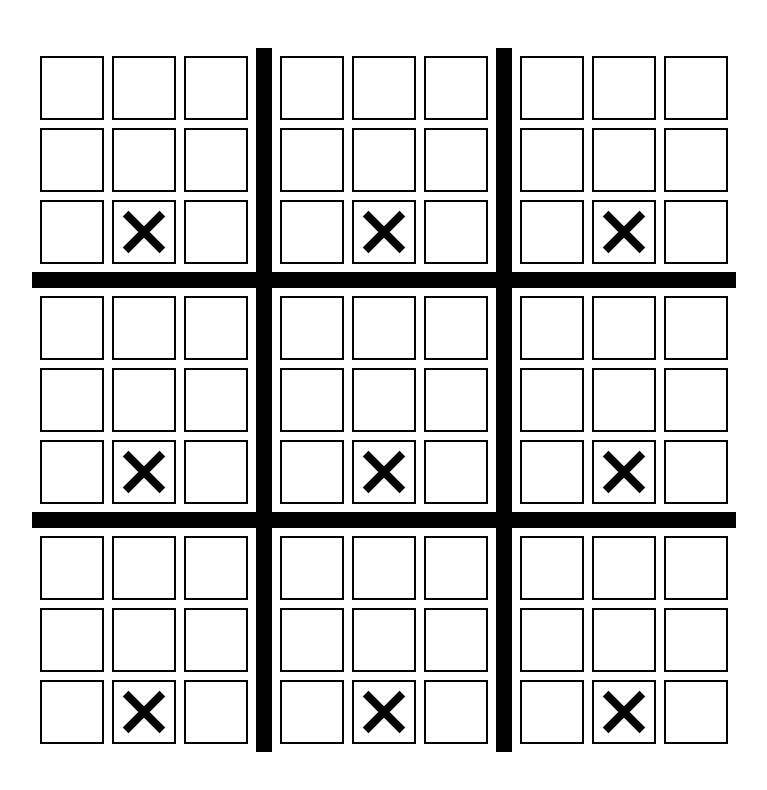
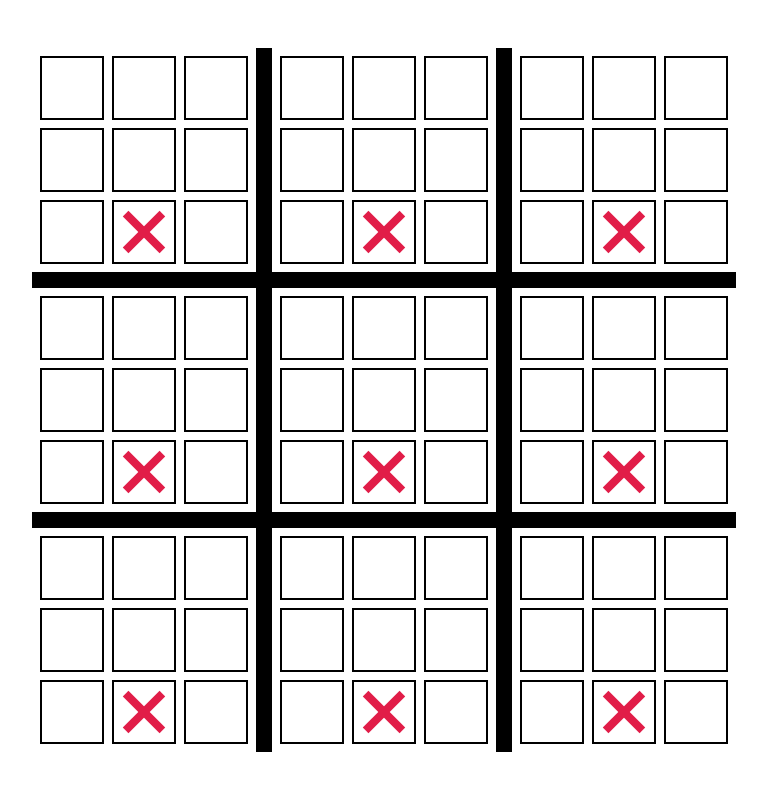
Before and after one commit to williamalowe/super_tictactoe, a Next.js app: page / in a window 1280 px wide. Shown: the top 790 px of the page, without its empty margins (256-1023 px from the left). Built offline with nearby package versions, Linux system fonts and the light colour scheme.

Commit message:
styles: update xToken component coloring

```diff
--- a/src/components/xToken.tsx
+++ b/src/components/xToken.tsx
@@ -1,8 +1,8 @@
 export default function XToken() {
   return (
     <div className="relative flex-1 flex items-center justify-center">
-      <div className="absolute w-full h-2 bg-black rotate-45"/>
-      <div className="absolute w-full h-2 bg-black -rotate-45"/>
+      <div className="absolute w-full h-2 bg-rose-600 rotate-45"/>
+      <div className="absolute w-full h-2 bg-rose-600 -rotate-45"/>
     </div>
   )
 }
```
